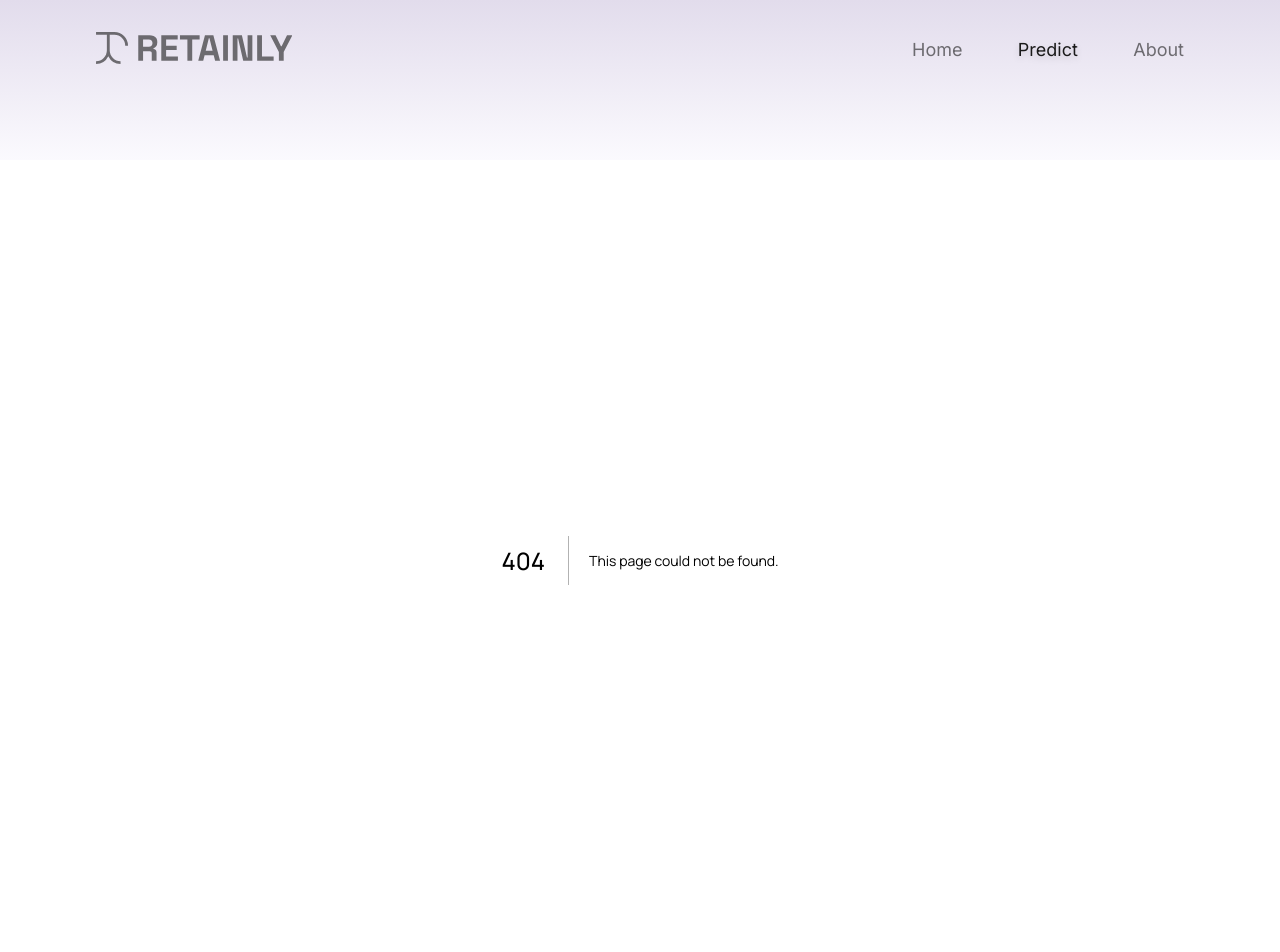
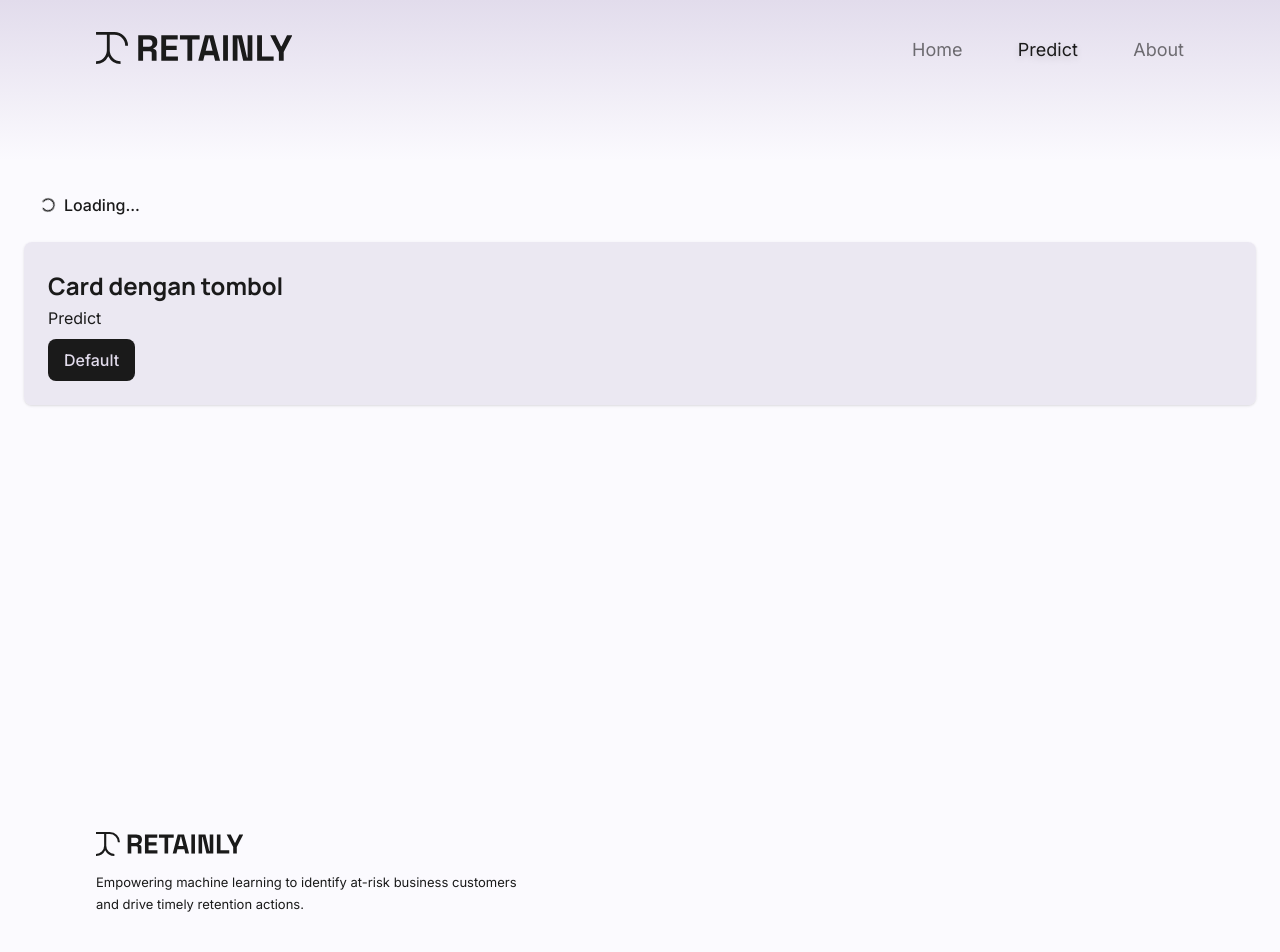
Before and after one commit to oscariqbal/retainly, a Next.js app: page /predict in a window 1280 px wide. Before the commit this address had no page. Shown: the top 952 px of the page. Built offline with nearby package versions, Linux system fonts and the light colour scheme.

Commit message:
Konfigurasi Footer

```diff
--- a/src/app/footer.tsx
+++ b/src/app/footer.tsx
@@ -0,0 +1,34 @@
+import Link from '@/components/link';
+export default function Footer(){
+    return (
+        <footer className="h-[25vh] py-1 sm:py-2 md:py-3 lg:py-4">
+        <div className="flex flex-col justify-end h-[100%] w-[90%] md:w-[85%] mx-auto">
+            <div className='flex flex-col justify-end h-[75%] mb-[7%] sm:mb-[5.5%] md:mb-[4%] lg:mb-[2.5%]'>
+                <div className='w-[100%] sm:w-[80%] md:w-[60%] lg:w-[40%]'>
+                    <div className="flex h-[25px] sm:h-[30px] md:h-[35px] lg:h-[40px] py-[5px] sm:py-[6px] md:py-[7px] lg:py-[8px]">
+                        <svg id="Layer_1" data-name="Layer 1" xmlns="http://www.w3.org/2000/svg" viewBox="0 0 759.42 123.72" className="fill-current">
+                            <path d="M74.21,2.14H3.45V13H45.32V72.9A42,42,0,0,1,3.45,115v10.91A52.94,52.94,0,0,0,50.83,96.12a52.94,52.94,0,0,0,47.38,29.74V115a42,42,0,0,1-41.87-42V13H74.21a42,42,0,0,1,42.05,41.87h10.91A53,53,0,0,0,74.21,2.14Z" transform="translate(-3.45 -2.14)"/>
+                            <g>
+                                <path d="M166.73,113.35V14.65H209.6a37.85,37.85,0,0,1,16.21,3.24A24.28,24.28,0,0,1,240.33,41v1.69q0,8.88-4.23,14.38a24.85,24.85,0,0,1-10.43,8v2.54a11.78,11.78,0,0,1,8.74,3.87q3.1,3.6,3.1,9.52v32.29H218.9V83.74a8.32,8.32,0,0,0-1.76-5.5q-1.77-2.11-5.85-2.11H185.34v37.22Zm18.61-54.14h22.28q6.63,0,10.36-3.6a12.61,12.61,0,0,0,3.74-9.52V44.68a12.71,12.71,0,0,0-3.66-9.51q-3.67-3.6-10.44-3.6H185.34Z" transform="translate(-3.45 -2.14)"/>
+                                <path d="M255.84,113.35V14.65h63.45V31.57H274.45V55.12h40.89V72H274.45V96.43h45.69v16.92Z" transform="translate(-3.45 -2.14)"/>
+                                <path d="M356.8,113.35V31.57H328V14.65h76.14V31.57H375.41v81.78Z" transform="translate(-3.45 -2.14)"/>
+                                <path d="M398.81,113.35l25.95-98.7h32.43l25.94,98.7H464L458.6,91.64H423.35L418,113.35Zm28.91-38.92h26.51l-12-48.08H439.7Z" transform="translate(-3.45 -2.14)"/>
+                                <path d="M495,113.35V14.65h18.62v98.7Z" transform="translate(-3.45 -2.14)"/>
+                                <path d="M532.2,113.35V14.65h35.39l19.6,86h2.54v-86h18.33v98.7H572.67l-19.6-86h-2.54v86Z" transform="translate(-3.45 -2.14)"/>
+                                <path d="M626.67,113.35V14.65h18.61V96.43H690.4v16.92Z" transform="translate(-3.45 -2.14)"/>
+                                <path d="M710.7,113.35v-34L677.15,14.65h20.72L718.74,57h2.54l20.87-42.3h20.72L729.32,79.37v34Z" transform="translate(-3.45 -2.14)"/>
+                            </g>
+                        </svg>
+                    </div>
+                    <p className='py-[5px] sm:py-[6px] md:py-[7px] lg:py-[8px] text-[10px] sm:text-[11px] md:text-[12px] lg:text-[13px]'>
+                        Empowering machine learning to identify at-risk business customers and drive timely retention actions.
+                    </p>
+                </div>
+            </div>
+            <div className='h-[15%] sm:h-[18%] md:h-[22%] lg:h-[24%] flex justify-center items-center'>
+                <p className='text-[8px] sm:text-[9px] md:text-[10px] lg:text-[11px]'>Copyright © 2025, Retainly</p>
+            </div>
+        </div>
+        </footer>
+    )
+}
--- a/src/app/header.tsx
+++ b/src/app/header.tsx
@@ -8,10 +8,9 @@ export default function Header() {
     const toggleMenu = () => setIsOpen(!isOpen);
 
     return (
-        <header className="h-[20vh] bg-linear-to-b from-[var(--utility)] to-[var(--background)]">
-            <div className="flex flex-row justify-between h-[40%] w-[85%] mx-auto ">
-
-                <Link href="/" className="flex items-end mr-auto w-[20%]">
+        <header className="h-[20vh] bg-linear-to-b from-[var(--utility)] to-[var(--background)] ">
+            <div className="flex flex-row justify-between h-[40%] w-[90%] md:w-[85%] mx-auto ">
+                <div className="flex items-end mr-auto w-[20%]">
                     <svg id="Layer_1" data-name="Layer 1" xmlns="http://www.w3.org/2000/svg" viewBox="0 0 759.42 123.72" className="hidden md:block h-auto max-h-[50%] fill-current">
                         <path d="M74.21,2.14H3.45V13H45.32V72.9A42,42,0,0,1,3.45,115v10.91A52.94,52.94,0,0,0,50.83,96.12a52.94,52.94,0,0,0,47.38,29.74V115a42,42,0,0,1-41.87-42V13H74.21a42,42,0,0,1,42.05,41.87h10.91A53,53,0,0,0,74.21,2.14Z" transform="translate(-3.45 -2.14)"/>
                         <g>
@@ -28,9 +27,7 @@ export default function Header() {
                     <svg id="Layer_1" data-name="Layer 1" xmlns="http://www.w3.org/2000/svg" viewBox="0 0 123.72 123.72" className="block md:hidden h-auto max-h-[50%] fill-current">
                         <path d="M72.9,2.14H2.14V13H44V72.9A42,42,0,0,1,2.14,115v10.91A53,53,0,0,0,49.52,96.12a52.94,52.94,0,0,0,47.37,29.74V115A42,42,0,0,1,55,72.9V13H72.9A42,42,0,0,1,115,54.87h10.91A53,53,0,0,0,72.9,2.14Z" transform="translate(-2.14 -2.14)"/>
                     </svg>
-
-                </Link>
-
+                </div>
                 <nav className="relative w-[25%]">
                     <button className="text-3xl flex md:hidden h-[100%] items-end ml-auto hover:cursor-pointer" onClick={toggleMenu}>
                         &#9776;
--- a/src/app/layout.tsx
+++ b/src/app/layout.tsx
@@ -2,10 +2,8 @@ import type { Metadata } from "next";
 import "./globals.css";
 import { Inter, Manrope } from "next/font/google";
 
-import Button from '@/components/button';
-import Card from '@/components/card';
 import Header from '@/src/app/header';
-/*import Footer from '@/src/app/footer';*/
+import Footer from '@/src/app/footer';
 
 const inter = Inter({
   subsets: ["latin"],
@@ -29,22 +27,10 @@ export default function RootLayout({
 }>) {
   return (
     <html lang="en">
-      <body className={`${inter.variable} ${manrope.variable} antialiased text-xs sm:text-xs md:text-sm lg:text-base leading-relaxed`}>
+      <body className={`${inter.variable} ${manrope.variable} antialiased text-xs md:text-sm lg:text-base leading-relaxed`}>
         <Header />
         {children}
-
-        <div className="space-y-4 p-6">
-          <Button loading>Loading...</Button>
-
-          <Card
-            title="Card dengan tombol"
-            description="Contoh card dengan elemen tambahan."
-            className="bg-[var(--utility-translucent)]"
-          >
-            <Button className="bg-[var(--foreground)] text-[var(--utility)]">Default</Button>
-          </Card>
-        </div>
-
+        <Footer />
       </body>
     </html>
   );
--- a/src/app/page.tsx
+++ b/src/app/page.tsx
@@ -1,103 +1,24 @@
 import Image from "next/image";
+import Button from '@/components/button';
+import Card from '@/components/card';
 
 export default function Home() {
   return (
-    <div className="grid grid-rows-[20px_1fr_20px] items-center justify-items-center min-h-screen p-8 pb-20 gap-16 sm:p-20 font-[family-name:var(--font-geist-sans)]">
-      <main className="flex flex-col gap-[32px] row-start-2 items-center sm:items-start">
-        <Image
-          className="dark:invert"
-          src="/next.svg"
-          alt="Next.js logo"
-          width={180}
-          height={38}
-          priority
-        />
-        <ol className="list-inside list-decimal text-sm/6 text-center sm:text-left font-[family-name:var(--font-geist-mono)]">
-          <li className="mb-2 tracking-[-.01em]">
-            Get started by editing{" "}
-            <code className="bg-black/[.05] dark:bg-white/[.06] px-1 py-0.5 rounded font-[family-name:var(--font-geist-mono)] font-semibold">
-              src/app/page.tsx
-            </code>
-            .
-          </li>
-          <li className="tracking-[-.01em]">
-            Save and see your changes instantly.
-          </li>
-        </ol>
-
-        <div className="flex gap-4 items-center flex-col sm:flex-row">
-          <a
-            className="rounded-full border border-solid border-transparent transition-colors flex items-center justify-center bg-foreground text-background gap-2 hover:bg-[#383838] dark:hover:bg-[#ccc] font-medium text-sm sm:text-base h-10 sm:h-12 px-4 sm:px-5 sm:w-auto"
-            href="https://vercel.com/new?utm_source=create-next-app&utm_medium=appdir-template-tw&utm_campaign=create-next-app"
-            target="_blank"
-            rel="noopener noreferrer"
-          >
-            <Image
-              className="dark:invert"
-              src="/vercel.svg"
-              alt="Vercel logomark"
-              width={20}
-              height={20}
-            />
-            Deploy now
-          </a>
-          <a
-            className="rounded-full border border-solid border-black/[.08] dark:border-white/[.145] transition-colors flex items-center justify-center hover:bg-[#f2f2f2] dark:hover:bg-[#1a1a1a] hover:border-transparent font-medium text-sm sm:text-base h-10 sm:h-12 px-4 sm:px-5 w-full sm:w-auto md:w-[158px]"
-            href="https://nextjs.org/docs?utm_source=create-next-app&utm_medium=appdir-template-tw&utm_campaign=create-next-app"
-            target="_blank"
-            rel="noopener noreferrer"
-          >
-            Read our docs
-          </a>
+    <main className="h-[80vh]">
+      <div className="flex flex-col md:flex-row justify-between h-[100%] w-[90%] md:w-[85%] mx-auto border border-white-600">
+        <div className="h-[40%] w-[100%] md:h-[100%] md:w-[40%] flex flex-col justify-center border border-red-600">
+          <h1 className="border border-yellow-600">Know Your Customer’s<br />Churn Status</h1>
+          <p className="border border-yellow-600">Know your customers before they leave.</p>
+          <p className="border border-yellow-600">
+            Understanding churn status helps you take proactive steps to retain valuable customers.
+            With the power of machine learning, you can now predict which customers are likely to churn — quickly and accurately.
+            Upload your customer data and let the model reveal key insights that support smarter, data-driven decisions.
+          </p>
         </div>
-      </main>
-      <footer className="row-start-3 flex gap-[24px] flex-wrap items-center justify-center">
-        <a
-          className="flex items-center gap-2 hover:underline hover:underline-offset-4"
-          href="https://nextjs.org/learn?utm_source=create-next-app&utm_medium=appdir-template-tw&utm_campaign=create-next-app"
-          target="_blank"
-          rel="noopener noreferrer"
-        >
-          <Image
-            aria-hidden
-            src="/file.svg"
-            alt="File icon"
-            width={16}
-            height={16}
-          />
-          Learn
-        </a>
-        <a
-          className="flex items-center gap-2 hover:underline hover:underline-offset-4"
-          href="https://vercel.com/templates?framework=next.js&utm_source=create-next-app&utm_medium=appdir-template-tw&utm_campaign=create-next-app"
-          target="_blank"
-          rel="noopener noreferrer"
-        >
-          <Image
-            aria-hidden
-            src="/window.svg"
-            alt="Window icon"
-            width={16}
-            height={16}
-          />
-          Examples
-        </a>
-        <a
-          className="flex items-center gap-2 hover:underline hover:underline-offset-4"
-          href="https://nextjs.org?utm_source=create-next-app&utm_medium=appdir-template-tw&utm_campaign=create-next-app"
-          target="_blank"
-          rel="noopener noreferrer"
-        >
-          <Image
-            aria-hidden
-            src="/globe.svg"
-            alt="Globe icon"
-            width={16}
-            height={16}
-          />
-          Go to nextjs.org →
-        </a>
-      </footer>
-    </div>
+        <div className="h-[60%] w-[100%] md:h-[100%] md:w-[60%] border border-green-600">
+          wdad
+        </div>
+      </div>
+    </main>
   );
 }
--- /dev/null
+++ b/src/app/predict/page.tsx
@@ -0,0 +1,20 @@
+import Image from "next/image";
+import Button from '@/components/button';
+import Card from '@/components/card';
+
+export default function Predict() {
+  return (
+    <main className="h-[80vh]">
+      <div className="space-y-4 p-6">
+        <Button loading>Loading...</Button>
+        <Card
+          title="Card dengan tombol"
+          description="Predict"
+          className="bg-[var(--utility-translucent)]"
+        >
+          <Button className="bg-[var(--foreground)] text-[var(--utility)]">Default</Button>
+        </Card>
+      </div>
+    </main>
+  );
+}
```
